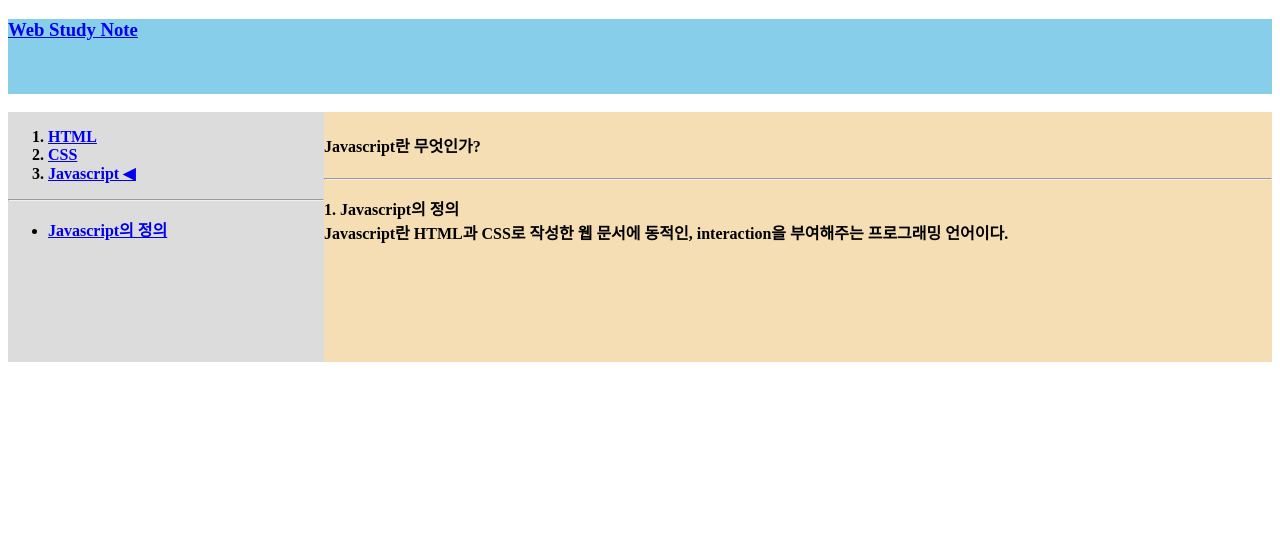
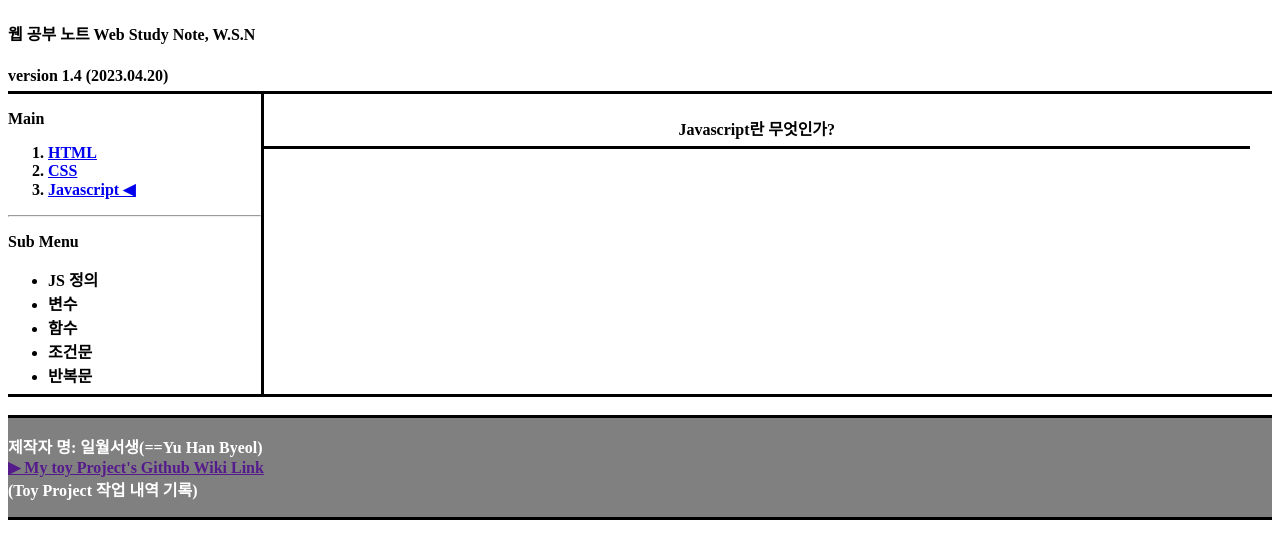
Before and after one commit to Rayched/My-Web-Study-Note, a plain HTML site: page 3. Javascript.html in a window 1280 px wide. Drawn offline with Linux system fonts and the light colour scheme.

Commit message:
Web 문서 코드 구조 Rebuilding

```diff
--- a/3. Javascript.html
+++ b/3. Javascript.html
@@ -1,49 +1,57 @@
-<!--
-    기본 구조는 메인 홈(index)의 내용을 받아와서 진행한다.
-    수정할 부분은 content part (menu, contentarea)만 수정한다.
-    => Javascript 페이지
--->
+<!-- Javascript Page-->
 
 <!DOCTYPE html>
 <html>
     <head>
         <meta charset="utf-8">
         <title>Javascript</title>
-        <link href="style.css" rel="stylesheet"/>
+        <link href="style.css" rel="stylesheet">
     </head>
-
     <body>
-        <!-- 홈페이지 제목-->
-        <div class="title">
-            <h3><a href="index.html">Web Study Note</a></h3>
-        </div>
-        <br/>
-
-        <!-- 메뉴 및 본문 part-->
-            <!-- 메뉴 part-->
-            <div class="menu">
+        <!-- 웹 상단 제목 -->
+        <header>
+            <h4>웹 공부 노트 Web Study Note, W.S.N</h4>
+            <p>
+                version 1.4 (2023.04.20)
+            </p>
+        </header>
+        <main>
+            <nav>
+                <!-- Main Menu-->
+                <p>Main</p>
                 <ol>
                     <li><a href="1. HTML.html">HTML</a></li>
                     <li><a href="2. CSS.html">CSS</a></li>
                     <li><a href="3. Javascript.html">Javascript ◀</a></li>
                 </ol>
                 <hr/>
+                <p>Sub Menu</p>
                 <ul>
-                    <li><a href="#d1">Javascript의 정의</a></li>
+                    <li>JS 정의</li>
+                    <li>변수</li>
+                    <li>함수</li>
+                    <li>조건문</li>
+                    <li>반복문</li>
                 </ul>
+            </nav>
+            &nbsp;&nbsp;
+            <div class="contentarea">
+                <section>
+                    <h4>Javascript란 무엇인가?</h4>
+                </section>
+                <article>
+                    <p>
+                    </p>
+                </article>
             </div>
-            <div class="content">
-                <h4>Javascript란 무엇인가?</h4>
-                <hr/>
-                <div class="contentarea">
-                  <p id="d1">
-                    1. Javascript의 정의 <br/>
-                    Javascript란 HTML과 CSS로 작성한 웹 문서에
-                    동적인, interaction을 부여해주는 프로그래밍 언어이다.
-                  </p>
-                </div>
-            </div>
-            &nbsp;
-            <!-- body와 buildlog part 분리를 위한 공백 표시-->
+        </main>
+        <br/>
+        <footer>
+            <p>
+                제작자 명: 일월서생(==Yu Han Byeol) <br/>
+                <a href=""https://github.com/Rayched/My-Web-Study-Note/wiki/%5BSide-Project%5D-%EC%9B%B9-%EA%B3%B5%EB%B6%80%EB%85%B8%ED%8A%B8-%EC%9E%91%EC%97%85%EC%9D%BC%EC%A7%80""> ▶ My toy Project's Github Wiki Link</a> <br/>
+                (Toy Project 작업 내역 기록)
+            </p>
+        </footer>
     </body>
 </html>
--- a/style.css
+++ b/style.css
@@ -1,27 +1,42 @@
 /* Web Study Note 웹 사이트 스타일 입히기*/
 /* CSS 공부하면서 배운 것들을 적용해보자.*/
 
-.title {
-    background-color: skyblue;
-    height: 75px;
-} /* 최상단 제목 부분의 배경색을 'skyblue(하늘색)'으로 설정함. */
+/* CSS Style 복습용 */
 
-.menu {
+header {
+    height: 70px;
+    border-style: none none solid none;
     font-weight: bold;
-    float: left;
-    background-color:gainsboro;
-    width: 25%;
-    height: 250px;
 }
 
-.content {
+main {
     font-weight: bold;
-    float: left;
-    background-color: wheat;
-    width: 75%;
-    height: 250px;
+    height: 300px;
+    border-style: none none solid none;
 }
 
-.buildlog {
+nav {
+    float: left;
+    border-style: none solid none none;
+    width: 20%;
+    height: 300px;
+}
+
+.contentarea {
+    float: left;
+    width: 78%;
+    text-align: center;
+}
+
+section {
+    height: 30px;
+    border-style: none none solid none;
+}
+
+footer {
+    background-color: gray;
+    border-style: solid none;
+    border-color: black;
     font-weight: bold;
+    color: white;
 }
--- /dev/null
+++ b/styletipe.css
@@ -0,0 +1,36 @@
+/* CSS Style 복습용 */
+
+header {
+    background-color: gainsboro;
+    height: 75px;
+}
+
+.projectver {
+    font-weight: bold;
+}
+
+nav {
+    font-weight: bold;
+    float: left;
+    background-color: gainsboro;
+    width: 25%;
+    height: 300px;
+}
+
+main {
+    width: 75%;
+    height: 300px;
+}
+
+section {
+    background-color: gainsboro;
+    border-bottom-style: solid black;
+    border-top-style: solid black;
+    border-left-style: solid black;
+    border-right-style: hidden;
+}
+
+article {
+    background-color: white;
+    border-left-style: solid black;
+}
```
Also changed, not shown: 1. HTML.html (+34 -32 lines), 2. CSS.html (+36 -31 lines), home.html (added, +48 -0 lines), index.html (+30 -30 lines).
